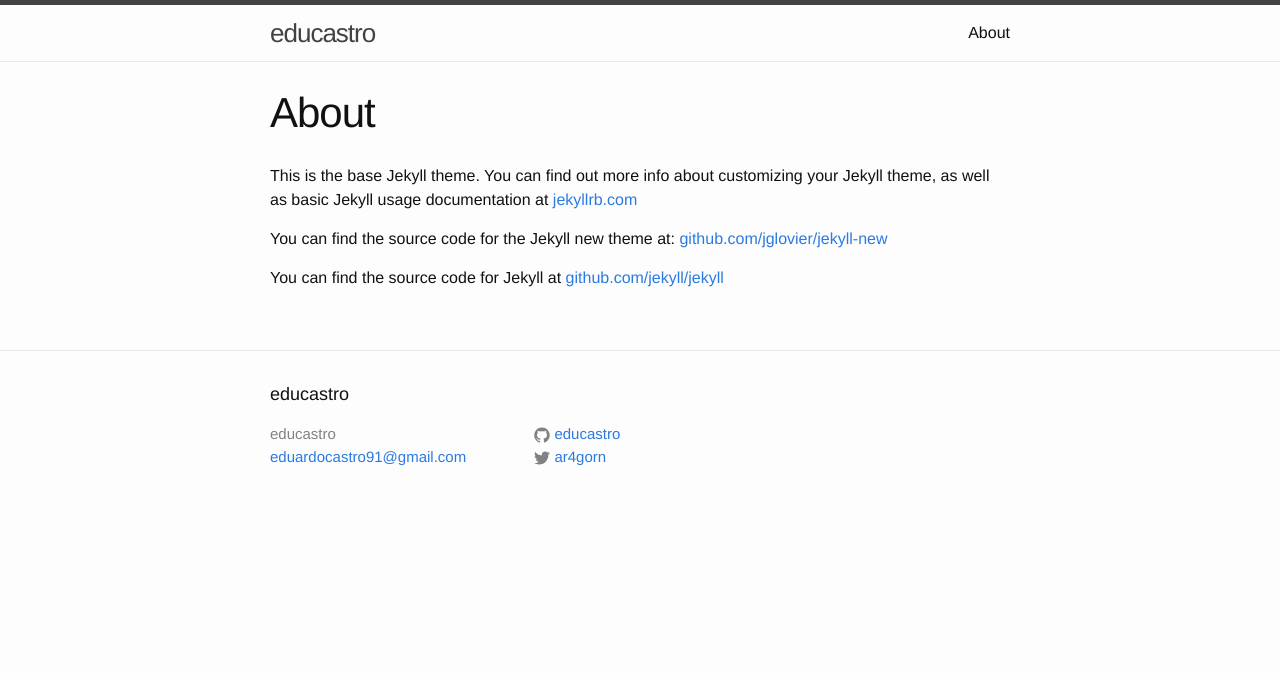
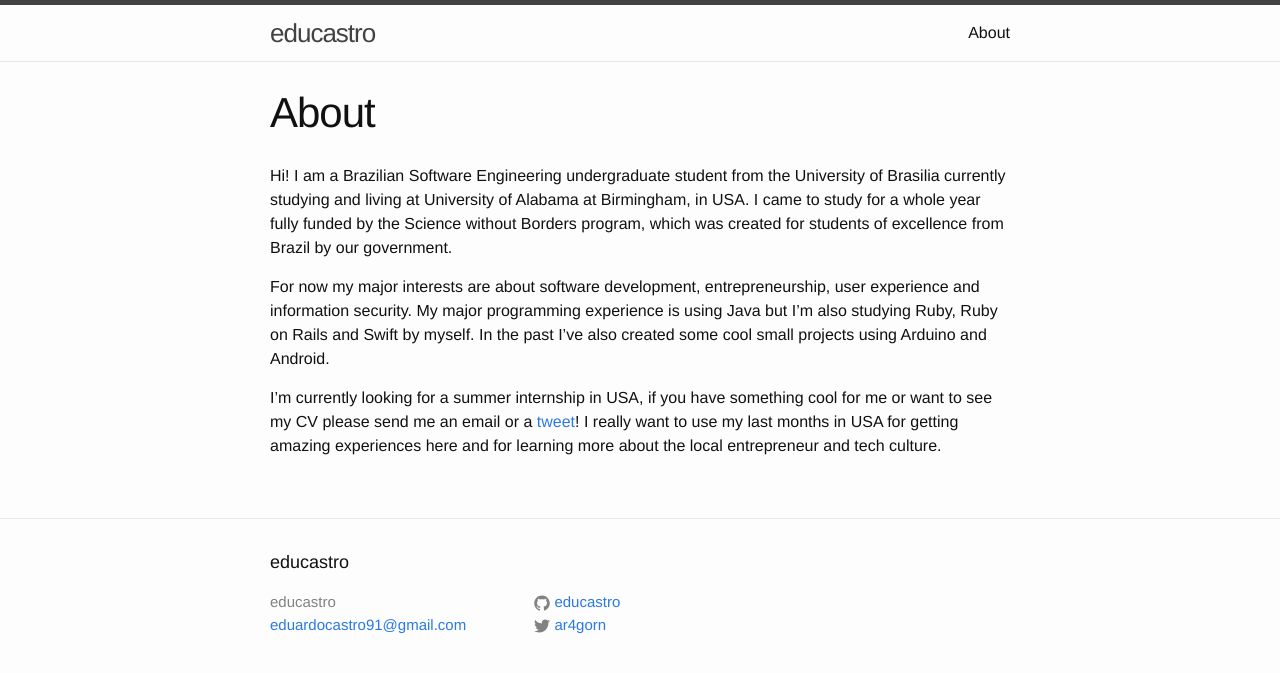
Before and after one commit to educastro/educastro.github.io, a Jekyll site: the page built from about.md, in a window 1280 px wide. Shown: the top 673 px of the page. Built offline with Jekyll 4.4.1, drawn with Linux system fonts in a browser that asks for light colours.

Commit message:
Created the text for the about page

```diff
--- a/about.md
+++ b/about.md
@@ -4,8 +4,16 @@ title: About
 permalink: /about/
 ---
 
+Hi! I am a Brazilian Software Engineering undergraduate student from the University of Brasilia currently studying and living at University of Alabama at Birmingham, in USA. I came to study for a whole year fully funded by the Science without Borders program, which was created for students of excellence from Brazil by our government.
+
+For now my major interests are about software development, entrepreneurship, user experience and information security. My major programming experience is using Java but I'm also studying Ruby, Ruby on Rails and Swift by myself. In the past I've also created some cool small projects using Arduino and Android.
+
+I'm currently looking for a summer internship in USA, if you have something cool for me or want to see my CV please send me an email or a [tweet](http://www.twitter.com/ar4gorn/)! I really want to use my last months in USA for getting amazing experiences here and for learning more about the local entrepreneur and tech culture.
+
+<!--
 This is the base Jekyll theme. You can find out more info about customizing your Jekyll theme, as well as basic Jekyll usage documentation at [jekyllrb.com](http://jekyllrb.com/)
 
 You can find the source code for the Jekyll new theme at: [github.com/jglovier/jekyll-new](https://github.com/jglovier/jekyll-new)
 
 You can find the source code for Jekyll at [github.com/jekyll/jekyll](https://github.com/jekyll/jekyll)
+-->
```
Also changed, not shown: 1 other file.
